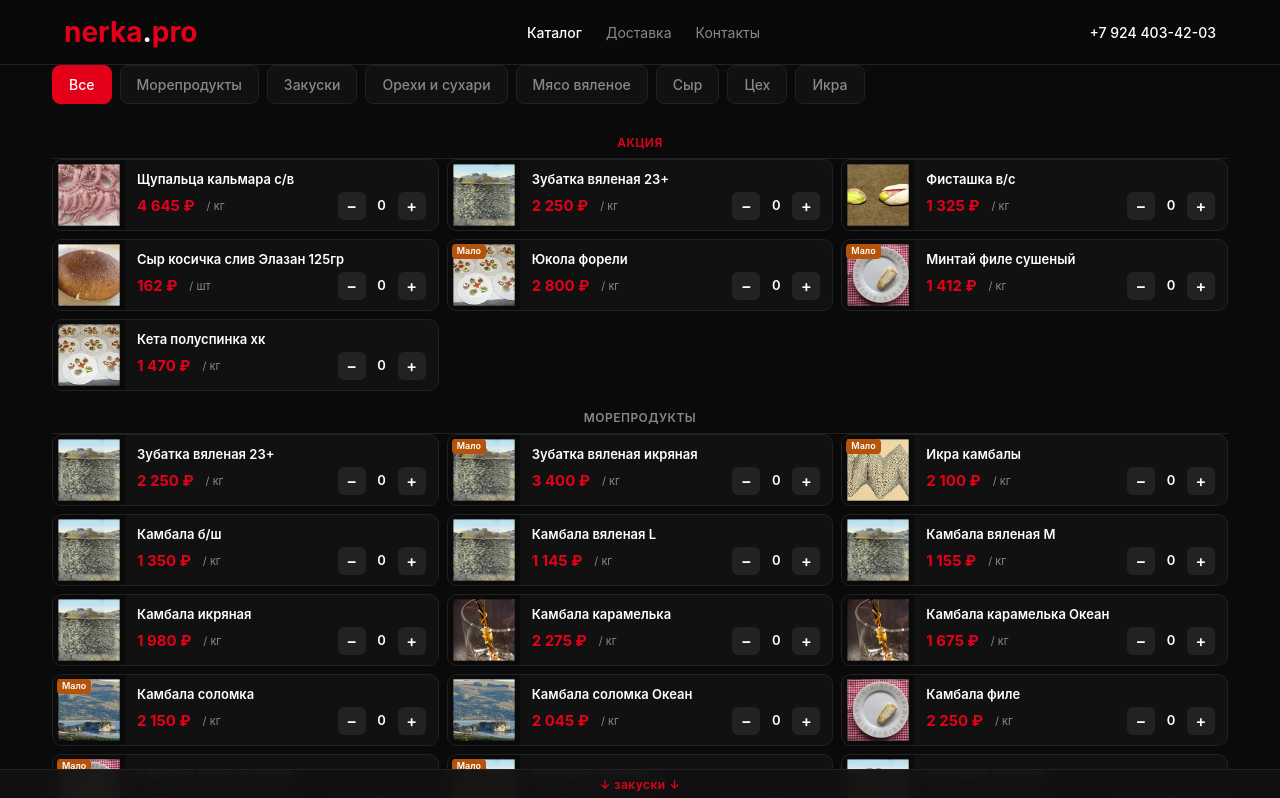
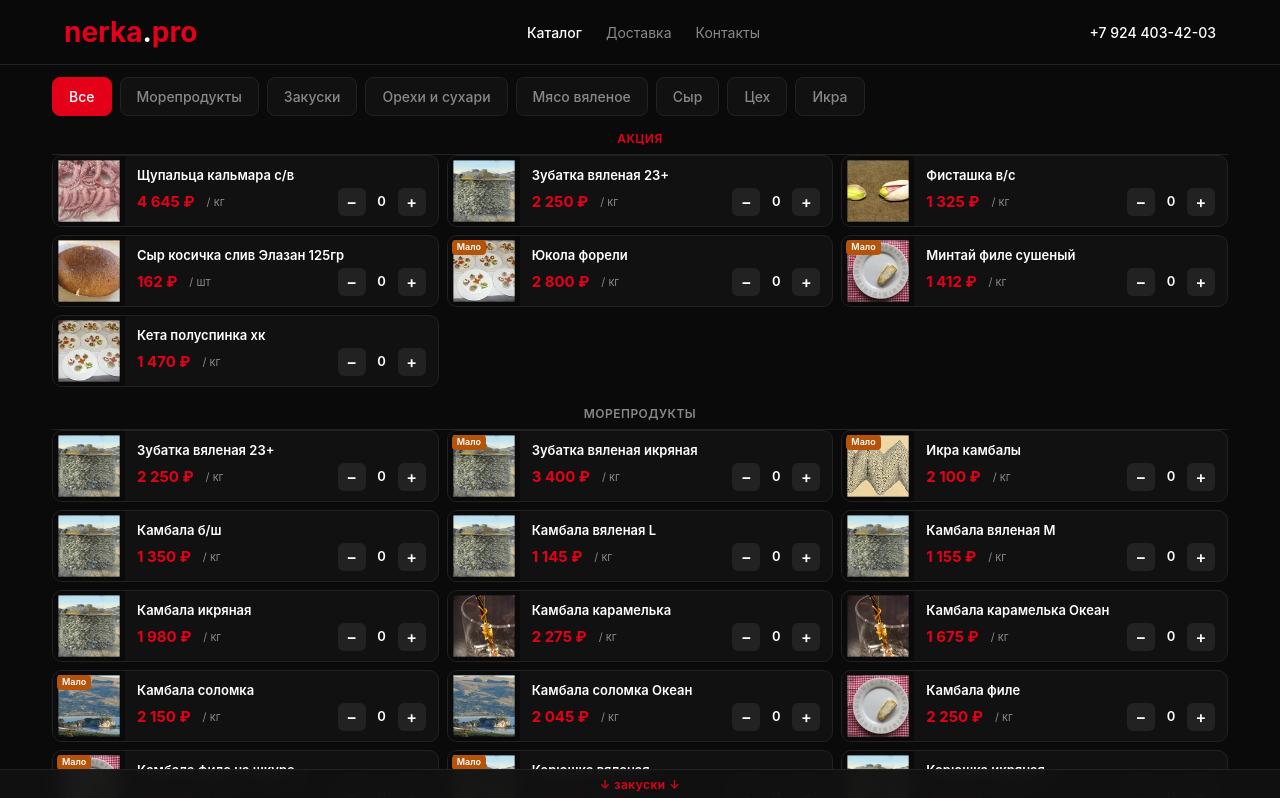
Before and after one commit to crptnck/nerka, a Next.js app: page / in a window 1280 px wide. Shown: the top 798 px of the page. Built offline with nearby package versions, Linux system fonts and the light colour scheme.

Commit message:
style: add top padding to filters
Co-Authored-By: Oz <oz-agent@warp.dev>

```diff
--- a/app/globals.css
+++ b/app/globals.css
@@ -72,7 +72,7 @@ body.scrolled .header-inner { height: 40px; }
 .hero p { color: var(--muted); font-size: 14px; max-width: 500px; }
 
 /* ---- Filters ---- */
-.filters { display: flex; gap: 8px; flex-wrap: wrap; margin-bottom: 24px; }
+.filters { display: flex; gap: 8px; flex-wrap: wrap; padding-top: 12px; margin-bottom: 8px; }
 .chip {
   padding: 8px 16px; border-radius: 8px;
   font-size: 14px; font-weight: 500;
```
